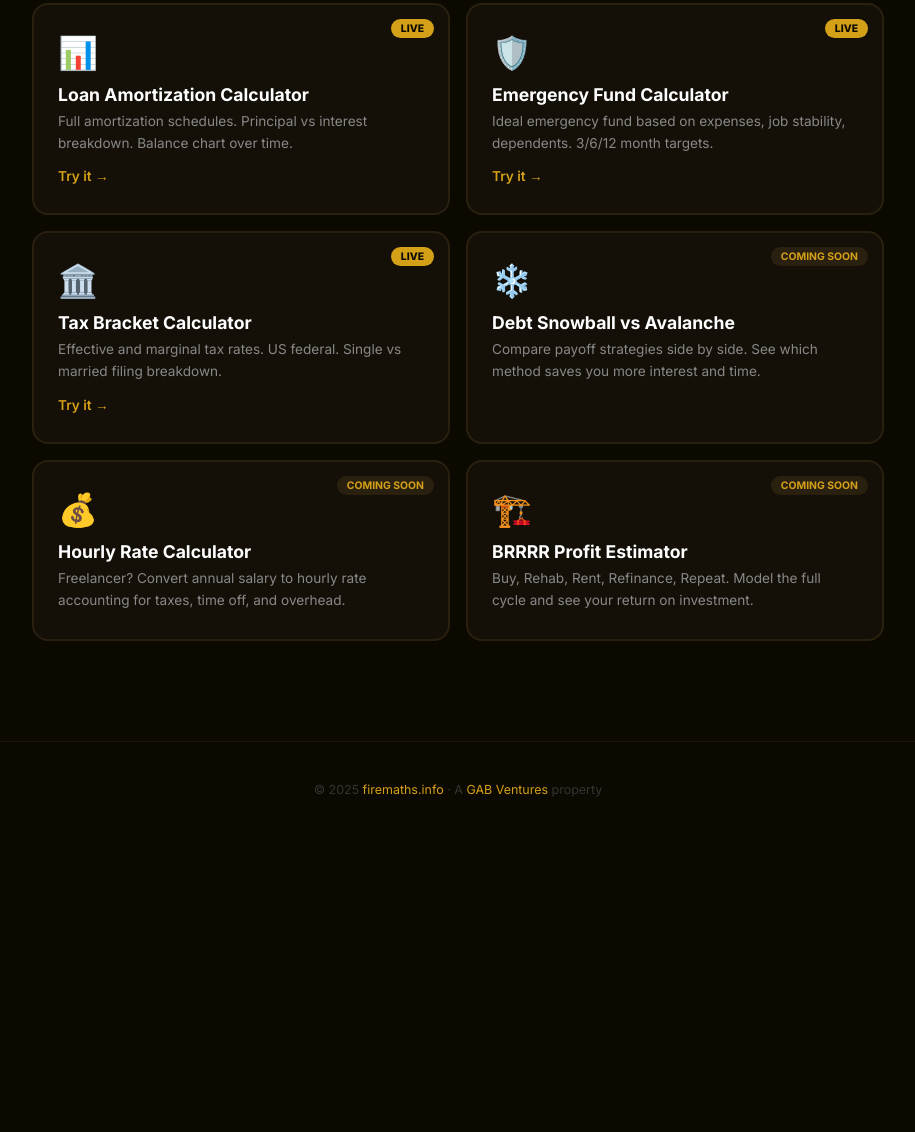
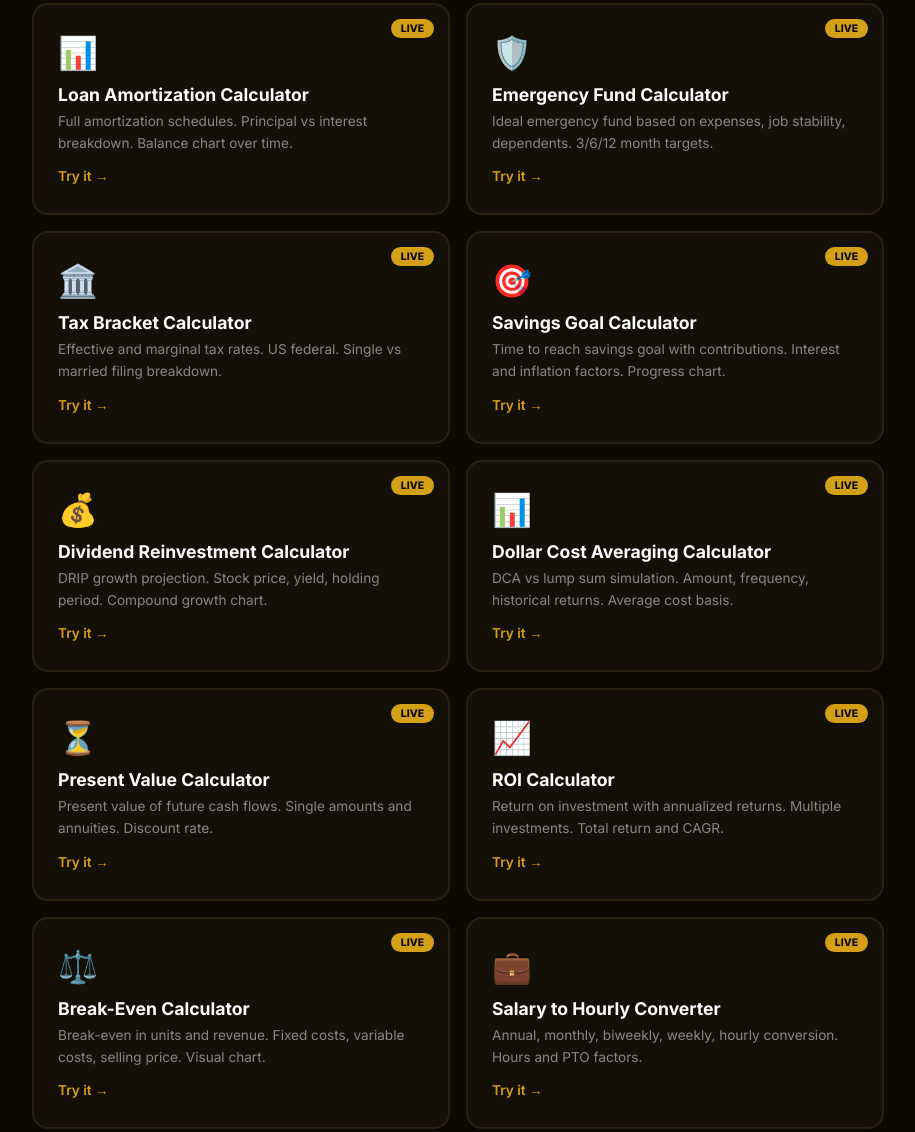
Before and after one commit to GabrielDancause/firemaths-info, an Astro site: page / in a window 1280 px wide. Shown: the part 771-1903 px from the top of the page, without its empty margins (182-1097 px from the left). Before the commit the page ends 1608 px from the top, so only its background shows below. Built offline with nearby package versions, Linux system fonts and the light colour scheme; Astro itself is replaced by a stand-in of ours.

Commit message:
Add 8 new finance calculators to homepage (LIVE)

```diff
--- a/src/pages/index.astro
+++ b/src/pages/index.astro
@@ -9,8 +9,15 @@ const tools = [
   { emoji: "📊", name: "Loan Amortization Calculator", desc: "Full amortization schedules. Principal vs interest breakdown. Balance chart over time.", slug: "/loan-amortization" },
   { emoji: "🛡️", name: "Emergency Fund Calculator", desc: "Ideal emergency fund based on expenses, job stability, dependents. 3/6/12 month targets.", slug: "/emergency-fund" },
   { emoji: "🏛️", name: "Tax Bracket Calculator", desc: "Effective and marginal tax rates. US federal. Single vs married filing breakdown.", slug: "/tax-bracket" },
+  { emoji: "🎯", name: "Savings Goal Calculator", desc: "Time to reach savings goal with contributions. Interest and inflation factors. Progress chart.", slug: "/savings-goal" },
+  { emoji: "💰", name: "Dividend Reinvestment Calculator", desc: "DRIP growth projection. Stock price, yield, holding period. Compound growth chart.", slug: "/dividend-calculator" },
+  { emoji: "📊", name: "Dollar Cost Averaging Calculator", desc: "DCA vs lump sum simulation. Amount, frequency, historical returns. Average cost basis.", slug: "/dca-calculator" },
+  { emoji: "⏳", name: "Present Value Calculator", desc: "Present value of future cash flows. Single amounts and annuities. Discount rate.", slug: "/present-value" },
+  { emoji: "📈", name: "ROI Calculator", desc: "Return on investment with annualized returns. Multiple investments. Total return and CAGR.", slug: "/roi-calculator" },
+  { emoji: "⚖️", name: "Break-Even Calculator", desc: "Break-even in units and revenue. Fixed costs, variable costs, selling price. Visual chart.", slug: "/break-even" },
+  { emoji: "💼", name: "Salary to Hourly Converter", desc: "Annual, monthly, biweekly, weekly, hourly conversion. Hours and PTO factors.", slug: "/salary-hourly" },
+  { emoji: "💻", name: "Freelance Rate Calculator", desc: "Ideal hourly/project rate. Desired salary, expenses, taxes, billable hours.", slug: "/freelance-rate" },
   { emoji: "❄️", name: "Debt Snowball vs Avalanche", desc: "Compare payoff strategies side by side. See which method saves you more interest and time.", soon: true },
-  { emoji: "💰", name: "Hourly Rate Calculator", desc: "Freelancer? Convert annual salary to hourly rate accounting for taxes, time off, and overhead.", soon: true },
   { emoji: "🏗️", name: "BRRRR Profit Estimator", desc: "Buy, Rehab, Rent, Refinance, Repeat. Model the full cycle and see your return on investment.", soon: true },
 ];
 ---
```
